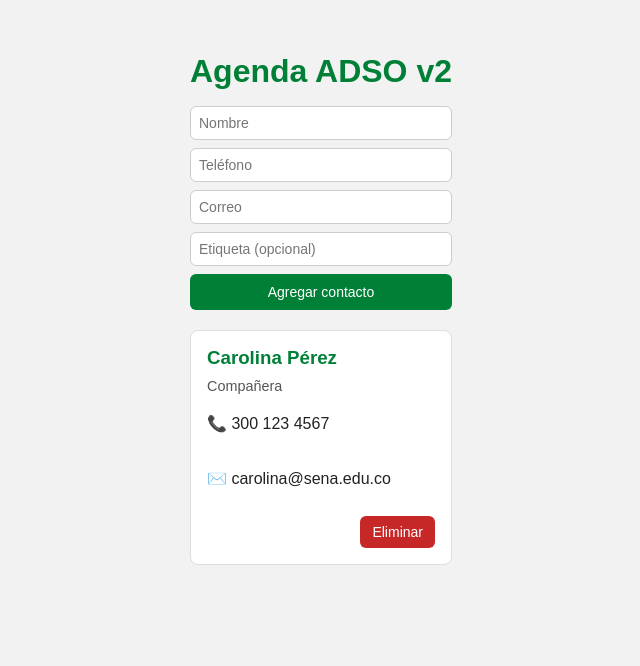
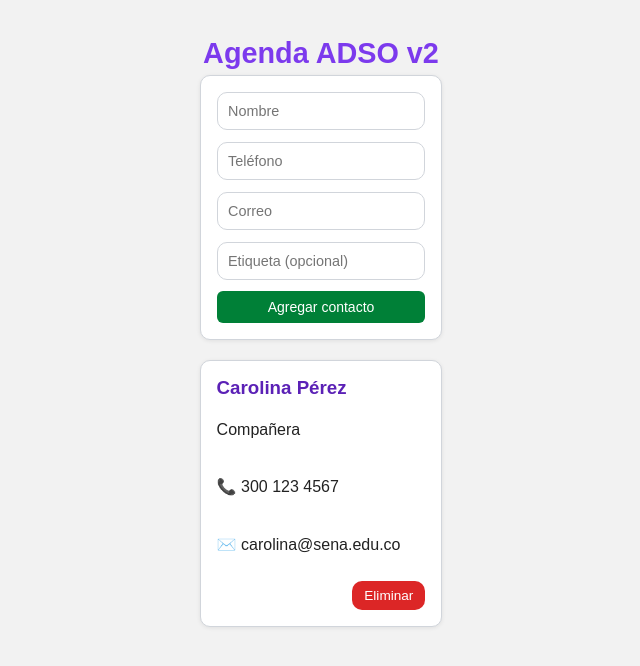
Before and after one commit to ismaelmira-dev/AgendaAdso, a React (Vite) app: page / in a window 1280 px wide. Shown: the top 666 px of the page, without its empty margins (319-959 px from the left). Built offline with nearby package versions, Linux system fonts and the light colour scheme.

Commit message:
style: estilos globales modernos para la app

```diff
--- a/src/App.css
+++ b/src/App.css
@@ -1,81 +1,113 @@
+:root {
+  --morado: #7c3aed;
+  --morado-oscuro: #5b21b6;
+  --gris: #374151;
+  --borde: #d1d5db;
+  --error: #dc2626;
+  --radio: 10px;
+  --shadow: 0 1px 4px rgba(0, 0, 0, 0.08);
+}
+
+body {
+  background: #f8fafc;
+  font-family: "Inter", Arial, sans-serif;
+  margin: 0;
+  color: var(--gris);
+}
+
 .app-container {
-  max-width: 520px;
+  max-width: 700px;
   margin: 2rem auto;
-  font-family: Arial, sans-serif;
+  padding: 0 1rem;
 }
 
 .app-title {
-  color: #008037;
   text-align: center;
-  margin-bottom: 1rem;
+  font-size: 1.8rem;
+  font-weight: 700;
+  color: var(--morado);
+  margin: 0.3rem 0;
+}
+
+.subtitulo {
+  text-align: center;
+  font-size: 0.95rem;
+  color: #6b7280;
+  margin-bottom: 1.2rem;
 }
 
 .form-contacto {
+  background: #fff;
+  padding: 1rem;
+  border: 1px solid var(--borde);
+  border-radius: var(--radio);
+  box-shadow: var(--shadow);
   display: flex;
   flex-direction: column;
-  gap: 8px;
-  margin-bottom: 20px;
+  gap: 0.7rem;
+  margin-bottom: 1.2rem;
 }
 
-.form-contacto input {
-  padding: 8px;
-  border-radius: 6px;
-  border: 1px solid #ccc;
-  font-size: 14px;
+label {
+  font-size: 0.85rem;
+  font-weight: 500;
 }
 
-.form-contacto button {
-  background: #008037;
-  color: #fff;
-  border: 0;
-  padding: 10px;
-  border-radius: 6px;
-  cursor: pointer;
+input {
+  padding: 0.65rem;
+  border: 1px solid var(--borde);
+  border-radius: var(--radio);
+  font-size: 0.9rem;
 }
 
-.form-contacto button:hover {
-  background: #006b2f;
+.btn-primario {
+  background: var(--morado);
+  color: #fff;
+  padding: 0.7rem;
+  border: 0;
+  border-radius: var(--radio);
+  cursor: pointer;
+  transition: 0.2s;
+}
+
+.btn-primario:hover {
+  background: var(--morado-oscuro);
 }
 
 .tarjeta-contacto {
-  border: 1px solid #ddd;
-  border-radius: 8px;
+  background: #fff;
+  border: 1px solid var(--borde);
+  border-radius: var(--radio);
   padding: 1rem;
-  background: #fff;
-  margin-bottom: 0.5rem;
-
+  box-shadow: var(--shadow);
   display: flex;
   flex-direction: column;
-  gap: 4px;
+  gap: 0.4rem;
+  margin-bottom: 0.7rem;
 }
 
 .tarjeta-contacto h3 {
-  color: #008037;
-  margin: 0 0 0.3rem;
+  margin: 0;
+  font-weight: 600;
+  color: var(--morado-oscuro);
+}
+
+.acciones {
+  display: flex;
+  justify-content: flex-end;
+  margin-top: 0.3rem;
 }
 
 .btn-eliminar {
-  margin-top: 0;
-  background: #c62828;
+  background: var(--error);
   color: #fff;
+  padding: 0.45rem 0.75rem;
   border: 0;
-  padding: 0.5rem 0.75rem;
-  border-radius: 6px;
+  border-radius: var(--radio);
   cursor: pointer;
+  font-size: 0.85rem;
 }
 
 .btn-eliminar:hover {
-  background: #8e0000;
+  filter: brightness(0.85);
 }
-
-.tarjeta-contacto .tag {
-  margin: 0;
-  color: #555;
-  font-size: 0.9rem;
-}
-
-.tarjeta-contacto .acciones {
-  margin-top: 8px;
-  display: flex;
-  justify-content: flex-end;
-}
```
